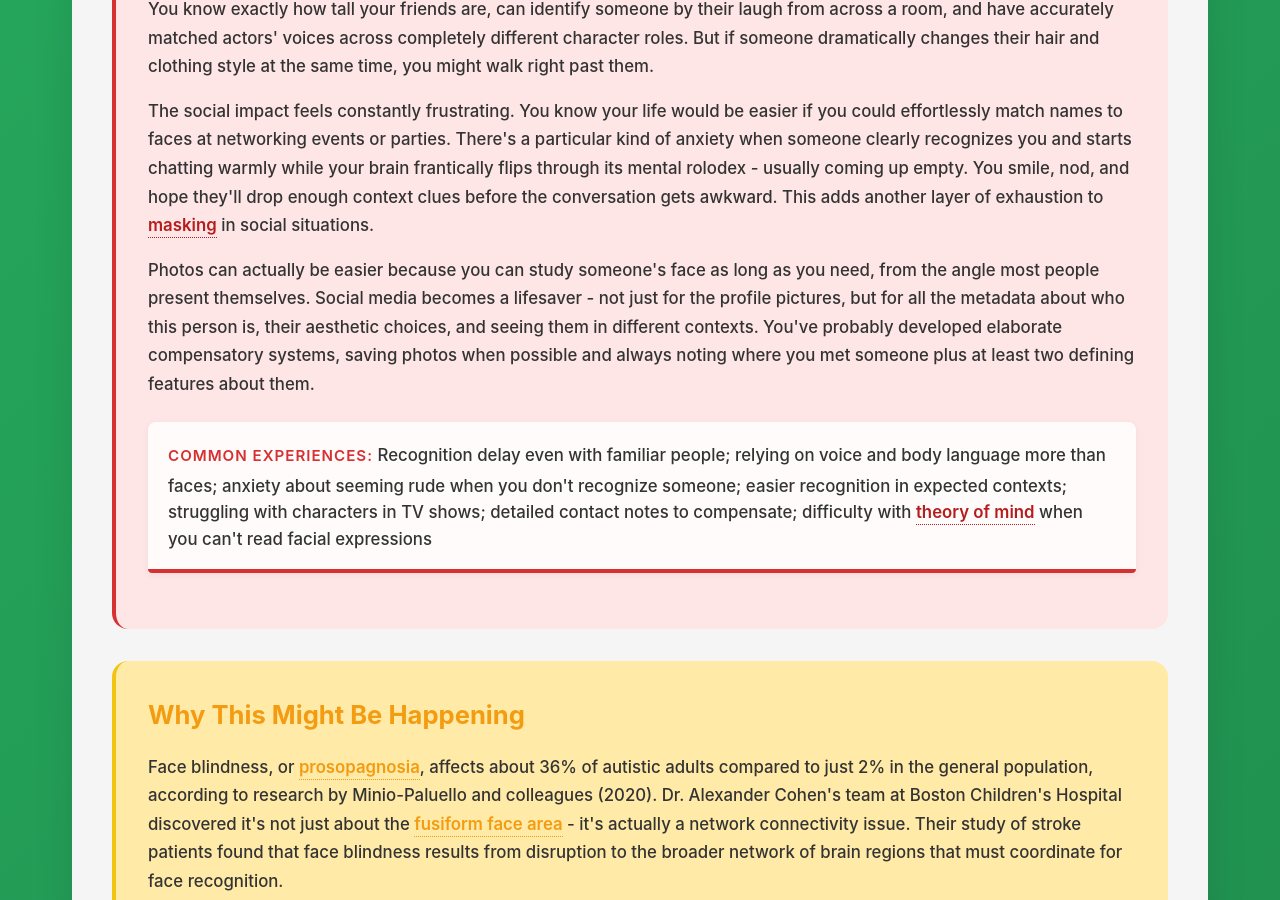
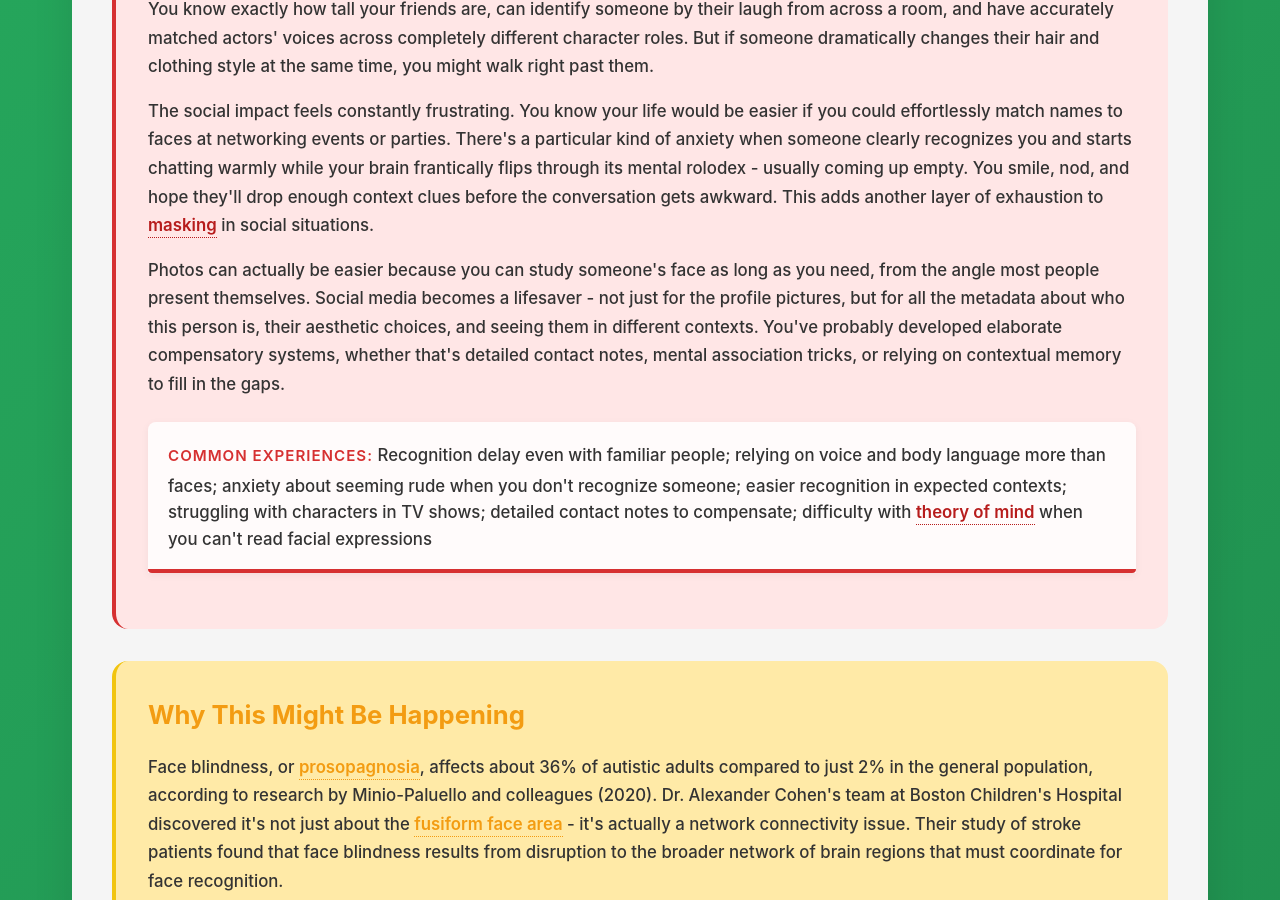
Before and after one commit to neurodivergent-survival-guide/neurodivergent-survival-guide, a Jekyll site: the page built from struggles/face-blindness.html, in a window 1280 px wide and 900 px high, scrolled down 1041 px. Built offline with Jekyll 4.4.1, drawn with Linux system fonts in a browser that asks for light colours.

Commit message:
Update face-blindness.html

```diff
--- a/struggles/face-blindness.html
+++ b/struggles/face-blindness.html
@@ -31,7 +31,7 @@ search_terms: ["can't recognize faces", "face memory problems", "forgot their fa
 
         <p>The social impact feels constantly frustrating. You know your life would be easier if you could effortlessly match names to faces at networking events or parties. There's a particular kind of anxiety when someone clearly recognizes you and starts chatting warmly while your brain frantically flips through its mental rolodex - usually coming up empty. You smile, nod, and hope they'll drop enough context clues before the conversation gets awkward. This adds another layer of exhaustion to <a class="jargon">masking<span class="tooltip">Hiding autistic traits to appear more neurotypical in social situations</span></a> in social situations.</p>
 
-        <p>Photos can actually be easier because you can study someone's face as long as you need, from the angle most people present themselves. Social media becomes a lifesaver - not just for the profile pictures, but for all the metadata about who this person is, their aesthetic choices, and seeing them in different contexts. You've probably developed elaborate compensatory systems, saving photos when possible and always noting where you met someone plus at least two defining features about them.</p>
+        <p>Photos can actually be easier because you can study someone's face as long as you need, from the angle most people present themselves. Social media becomes a lifesaver - not just for the profile pictures, but for all the metadata about who this person is, their aesthetic choices, and seeing them in different contexts. You've probably developed elaborate compensatory systems, whether that's detailed contact notes, mental association tricks, or relying on contextual memory to fill in the gaps.</p>
 
         <div class="highlight-box">
             <p><strong>Common experiences:</strong> Recognition delay even with familiar people; relying on voice and body language more than faces; anxiety about seeming rude when you don't recognize someone; easier recognition in expected contexts; struggling with characters in TV shows; detailed contact notes to compensate; difficulty with <a class="jargon">theory of mind<span class="tooltip">Understanding that others have different thoughts, knowledge, and perspectives than you</span></a> when you can't read facial expressions</p>
```
